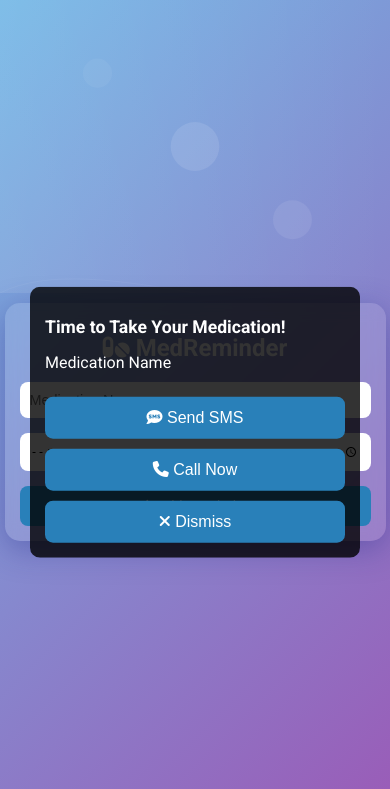
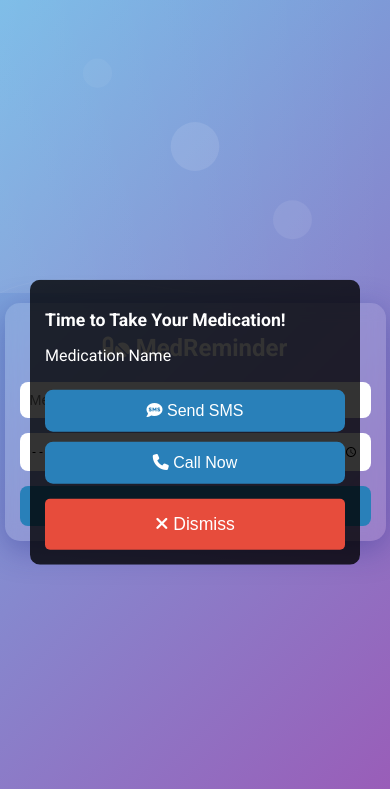
Before and after one commit to abisong/MedReminder, a Flask app: page / in a window 390 px wide. Shown: the top 789 px of the page. Run offline with Flask 3, Linux system fonts and the light colour scheme; some libraries are stand-ins or nearby versions.

Commit message:
Agent query: Can you test the dismiss button in the alert box on both desktop and mobile devices? Is it now responsive and working correctly?

```diff
--- a/static/css/styles.css
+++ b/static/css/styles.css
@@ -108,6 +108,22 @@ button {
     width: 100%;
 }
 
+#dismissButton {
+    padding: 15px;
+    font-size: 1.1em;
+    margin-top: 15px;
+    background-color: #e74c3c;
+    color: white;
+    border: none;
+    border-radius: 5px;
+    cursor: pointer;
+    transition: background-color 0.3s ease;
+}
+
+#dismissButton:hover, #dismissButton:active {
+    background-color: #c0392b;
+}
+
 @media (max-width: 480px) {
     .container {
         padding: 15px;
--- a/templates/index.html
+++ b/templates/index.html
@@ -31,7 +31,7 @@
         <p id="alertMedName">Medication Name</p>
         <button onclick="sendSMS()"><i class="fas fa-sms"></i> Send SMS</button>
         <button onclick="makeCall()"><i class="fas fa-phone"></i> Call Now</button>
-        <button onclick="closeAlert()"><i class="fas fa-times"></i> Dismiss</button>
+        <button id="dismissButton"><i class="fas fa-times"></i> Dismiss</button>
     </div>
 
     <!-- JavaScript Libraries -->
```
Also changed, not shown: static/js/script.js (+25 -18 lines).
